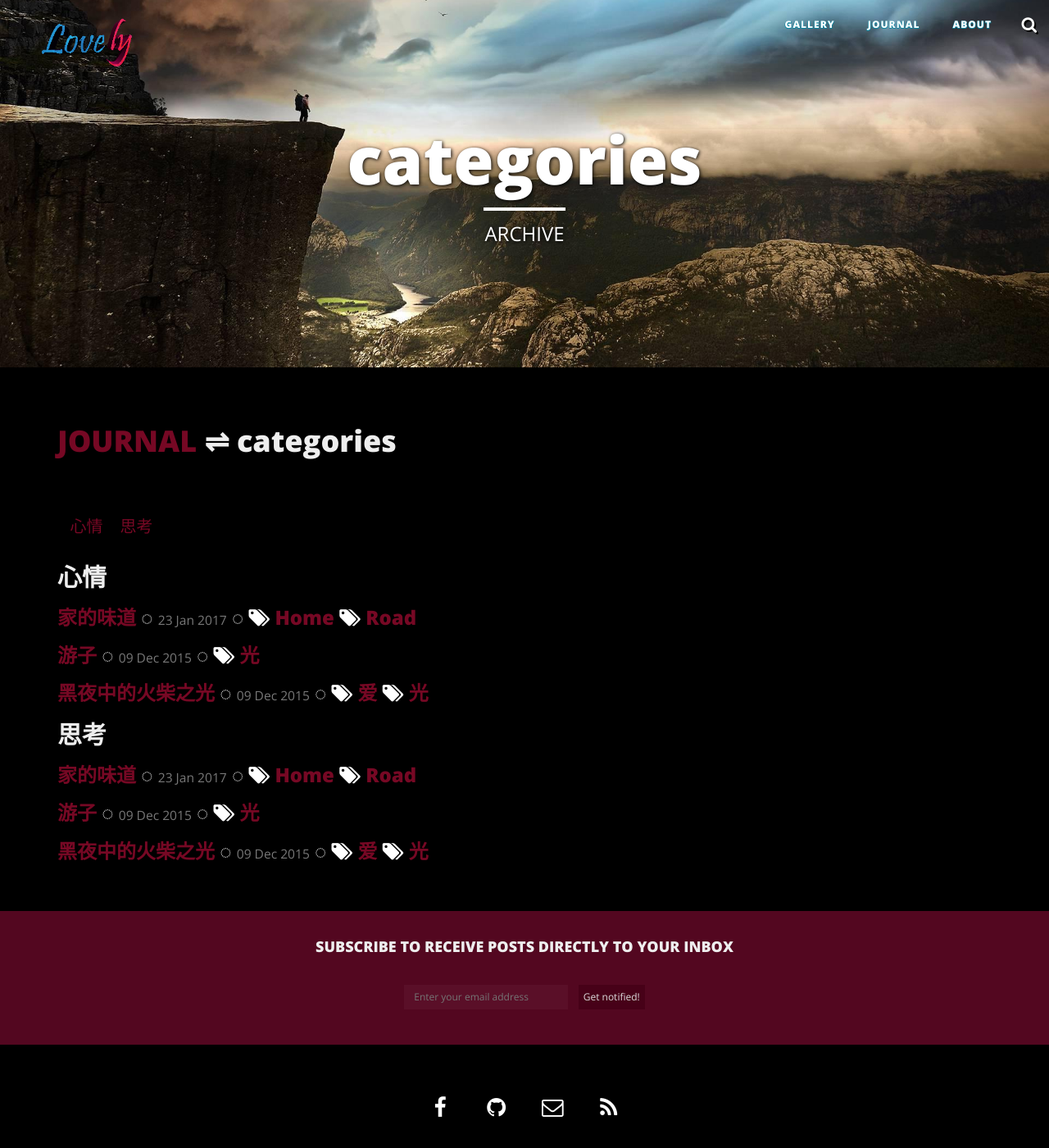
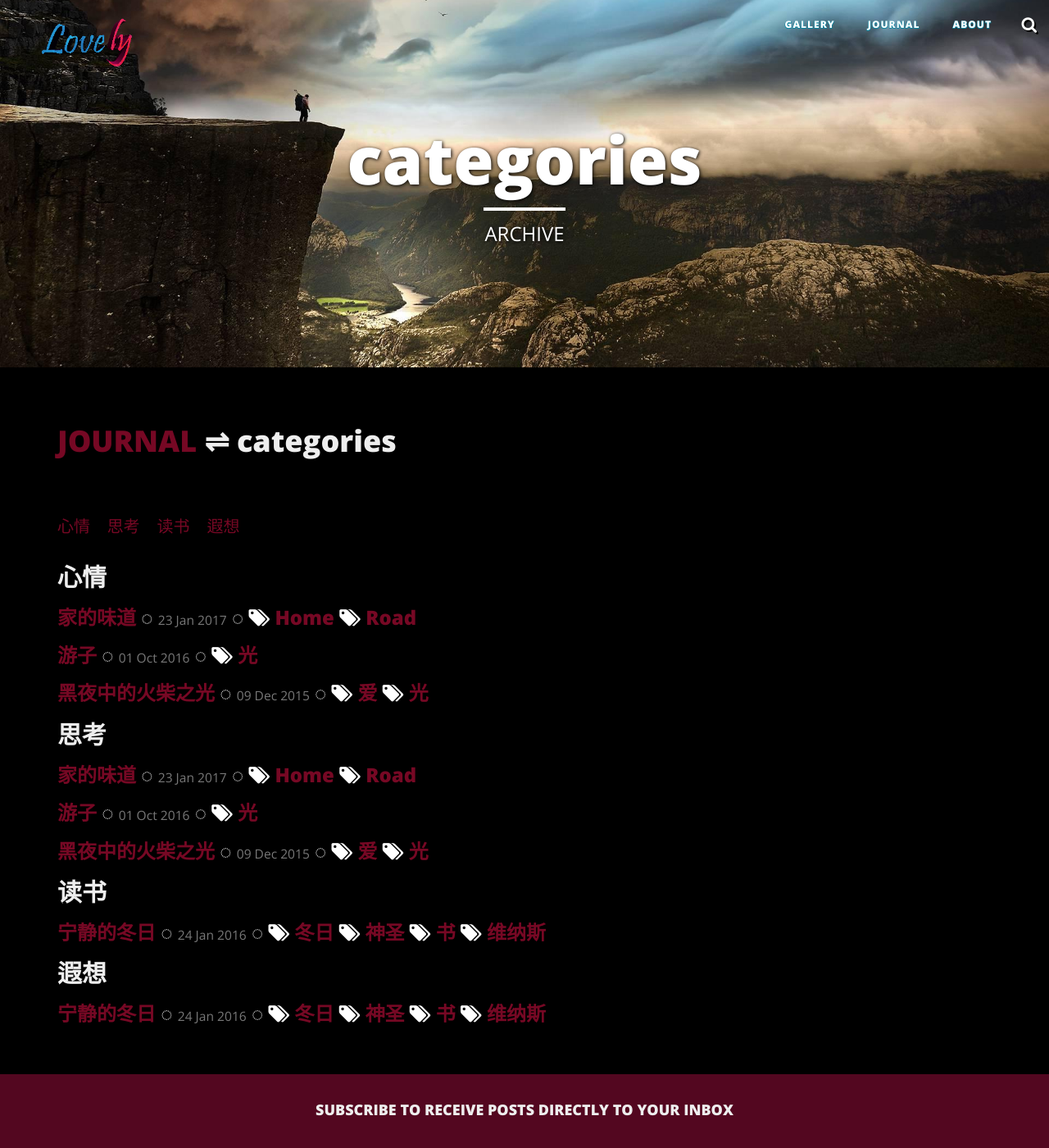
Before and after one commit to antsfamily/lovely, a Jekyll site: the page built from journal/category/index.html, in a window 1280 px wide and 1400 px high. Shown: the whole window at 82% size. Built offline with Jekyll 4.4.1, drawn with Linux system fonts in a browser that asks for light colours; nearby versions of some CDN libraries.

Commit message:
add post wanderer

```diff
--- a/_posts/2016-01-24-宁静的冬日.markdown
+++ b/_posts/2016-01-24-宁静的冬日.markdown
@@ -10,7 +10,7 @@ header-img: "img/postcover/AthosPeninsula.jpg"
 tag: [冬日, 神圣, 书, 维纳斯]
 categories: [读书, 遐想]
 comments: false
-
+---
 
 
 冬日，在暖暖的午后，泡上一杯茶，随便拿起一本书，凑到阳光跟前，是何等的惬意与享受......
--- a/_posts/2016-10-01-游子.markdown
+++ b/_posts/2016-10-01-游子.markdown
@@ -5,7 +5,7 @@ subtitle:   " "
 active: journal
 image:
   feature: "Wanderer.jpg"
-date:       2015-12-09
+date:       2016-10-01
 header-img: "img/postcover/Wanderer.jpg"
 tag: [光]
 categories: [思考, 心情]
```
